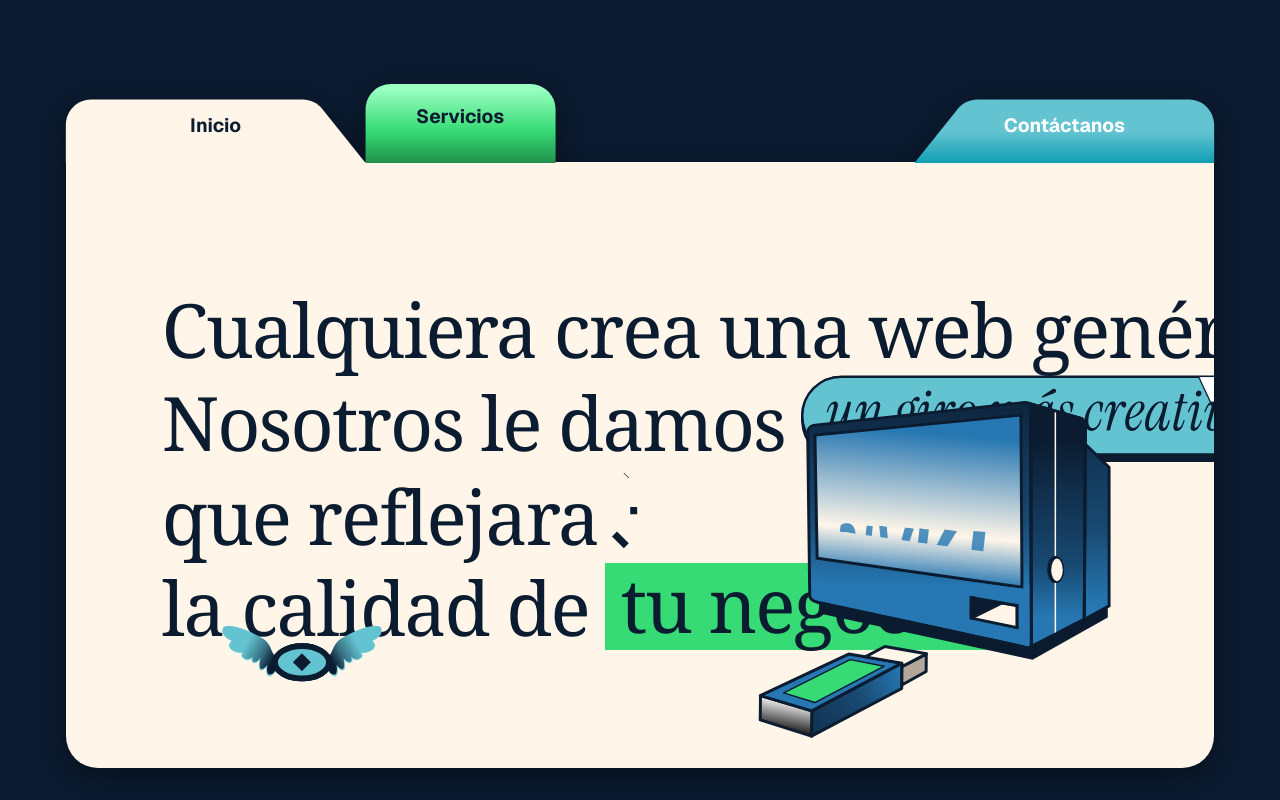
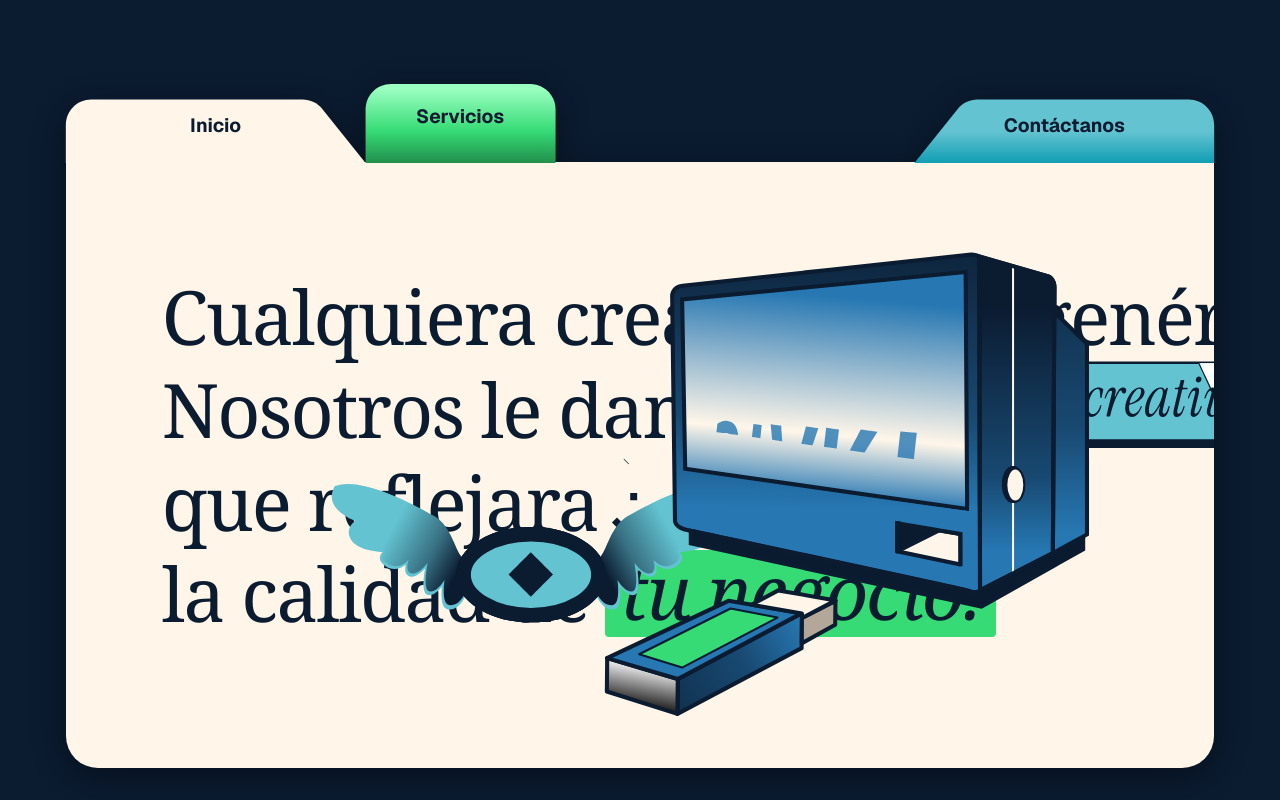
Before and after one commit to CambIAlo/cambialo-web, a Next.js app: page / in a window 1280 px wide. Built offline with nearby package versions, Linux system fonts and the light colour scheme.

Commit message:
Inicio, letras cambiadas y cursivas agregadas

```diff
--- a/app/page.tsx
+++ b/app/page.tsx
@@ -1,18 +1,23 @@
 "use client";
 
-import { useEffect, useRef } from "react";
+import { useEffect, useRef, useState } from "react";
 import lottie from "lottie-web";
 
+// Importaciones de Texto y Seraphim
 import animGiro from "@/assets/animaciones/Camb_Giro creativo_Idel.json";
 import animLineas from "@/assets/animaciones/Camb_Lineas_Idel.json";
 import animSeraphim from "@/assets/animaciones/Camb_Seraphim_Idel.json";
+
+// Importaciones de la PC (Los 3 estados)
 import animPcIdle from "@/assets/animaciones/Camb_Pc Home_Idel.json";
+import animPcTrigger from "@/assets/animaciones/Camb_Pc Home_Triger.json";
+import animPcReturn from "@/assets/animaciones/Camb_Pc Home_Idel return.json";
 
 export default function InicioPage() {
   return (
-    // justify-start y pl-12 alinean todo el bloque al margen izquierdo
-    <div className="relative w-full h-full flex flex-col justify-start items-start pl-12 md:pl-24 pt-20 md:pt-32">
+    <div className="relative w-full h-full flex flex-col justify-start items-start pl-12 md:pl-24 pt-20 md:pt-[10%]">
 
+      {/* ================= BLOQUE DE TEXTO CENTRAL ================= */}
       <div className="relative z-10 flex flex-col font-serif text-[#0B1B30] text-[40px] md:text-[55px] lg:text-[75px] leading-[1.05] tracking-tight w-fit">
 
         <p className="whitespace-nowrap">Cualquiera crea una web genérica con IA...</p>
@@ -33,48 +38,134 @@ export default function InicioPage() {
 
         <div className="flex items-center mt-2">
           <p className="whitespace-nowrap">la calidad de</p>
-          <span className="bg-[#36DB75] px-4 pt-1 pb-2 ml-4 flex items-center justify-center whitespace-nowrap leading-none">
+          <span className="bg-[#36DB75] px-4 pt-1 pb-2 ml-4 flex items-center justify-center whitespace-nowrap leading-none rounded-sm italic">
             tu negocio.
           </span>
         </div>
 
       </div>
 
-      <div className="absolute bottom-10 left-10 md:left-24 w-[180px] md:w-[280px] h-[100px] md:h-[130px] pointer-events-none z-20">
+      {/* ================= PERSONAJES FLOTANTES ================= */}
+
+      {/* Seraphim - Tamaño Masivo Aumentado (w-[550px] en PC) */}
+      <div className="absolute bottom-[5%] left-[5%] md:left-[10%] w-[250px] md:w-[240px] lg:w-[700px] pointer-events-none z-20">
         <LottieNativo animacionData={animSeraphim} />
       </div>
 
-      {/* Aquí el TV se activa solo, pero START depende del archivo JSON */}
-      <div className="absolute bottom-4 right-10 md:right-24 w-[220px] md:w-[400px] h-[200px] md:h-[370px] pointer-events-none z-20">
-        <LottieNativo animacionData={animPcIdle} hoverActivo={false} />
+      {/* PC Interactiva (3 Fases) - Aumentada proporcionalmente */}
+      <div className="absolute bottom-[2%] right-[5%] md:right-[10%] w-[250px] md:w-[450px] lg:w-[550px] z-20">
+        <LottiePcInteractivo
+          animIdel={animPcIdle}
+          animTrigger={animPcTrigger}
+          animReturn={animPcReturn}
+        />
       </div>
 
     </div>
   );
 }
 
-function LottieNativo({ animacionData, hoverActivo = false }: { animacionData: any, hoverActivo?: boolean }) {
+// =======================================================================
+// COMPONENTE 1: Lottie Nativo Simple (Giro, Lineas, Seraphim)
+// =======================================================================
+function LottieNativo({ animacionData }: { animacionData: any }) {
   const containerRef = useRef<HTMLDivElement>(null);
-  const animRef = useRef<any>(null);
 
   useEffect(() => {
     if (!containerRef.current) return;
-    animRef.current = lottie.loadAnimation({
+    const anim = lottie.loadAnimation({
       container: containerRef.current,
       renderer: "svg",
       loop: true,
-      autoplay: !hoverActivo,
+      autoplay: true,
       animationData: animacionData,
     });
-    return () => animRef.current?.destroy();
-  }, [animacionData, hoverActivo]);
+    return () => anim.destroy();
+  }, [animacionData]);
+
+  return <div ref={containerRef} className="w-full h-full flex items-center justify-center" />;
+}
+
+// =======================================================================
+// COMPONENTE 2: Máquina de Estados para la PC (Idle -> Trigger -> Return)
+// =======================================================================
+function LottiePcInteractivo({ animIdel, animTrigger, animReturn }: { animIdel: any, animTrigger: any, animReturn: any }) {
+  const containerIdel = useRef<HTMLDivElement>(null);
+  const containerTrigger = useRef<HTMLDivElement>(null);
+  const containerReturn = useRef<HTMLDivElement>(null);
+
+  // Fases: "idel" (bucle inicial) | "trigger" (entra el USB) | "return" (sale el USB)
+  const [fase, setFase] = useState("idel");
+
+  const animIdelRef = useRef<any>(null);
+  const animTriggerRef = useRef<any>(null);
+  const animReturnRef = useRef<any>(null);
+
+  useEffect(() => {
+    if (!containerIdel.current || !containerTrigger.current || !containerReturn.current) return;
+
+    // 1. Cargamos el Estado Base (Looping infinito)
+    animIdelRef.current = lottie.loadAnimation({
+      container: containerIdel.current, renderer: "svg", loop: true, autoplay: true, animationData: animIdel
+    });
+
+    // 2. Cargamos el Trigger de entrada (Sin loop, arranca apagado)
+    animTriggerRef.current = lottie.loadAnimation({
+      container: containerTrigger.current, renderer: "svg", loop: false, autoplay: false, animationData: animTrigger
+    });
+
+    // 3. Cargamos el Return de salida (Sin loop, arranca apagado)
+    animReturnRef.current = lottie.loadAnimation({
+      container: containerReturn.current, renderer: "svg", loop: false, autoplay: false, animationData: animReturn
+    });
+
+    // Evento mágico: Cuando el Return termina su animación, volvemos a poner la fase "idel"
+    const handleReturnComplete = () => setFase("idel");
+    animReturnRef.current.addEventListener('complete', handleReturnComplete);
+
+    return () => {
+      animIdelRef.current?.destroy();
+      animTriggerRef.current?.destroy();
+      animReturnRef.current?.destroy();
+    };
+  }, [animIdel, animTrigger, animReturn]);
+
+  // Controlador de Reproducción basado en la Fase actual
+  useEffect(() => {
+    if (fase === "trigger") {
+      animTriggerRef.current?.goToAndPlay(0, true);
+    } else if (fase === "return") {
+      animReturnRef.current?.goToAndPlay(0, true);
+    } else if (fase === "idel") {
+      animIdelRef.current?.play();
+    }
+  }, [fase]);
 
   return (
     <div
-      ref={containerRef}
-      className={`w-full h-full flex items-center justify-center ${hoverActivo ? "cursor-pointer pointer-events-auto" : "pointer-events-none"}`}
-      onMouseEnter={() => hoverActivo && animRef.current?.play()}
-      onMouseLeave={() => hoverActivo && animRef.current?.stop()}
-    />
+      className="w-full aspect-square relative cursor-pointer"
+      onMouseEnter={() => setFase("trigger")}
+      onMouseLeave={() => {
+        // Solo lanzamos la animación de salida si actualmente estaba el trigger activo
+        if (fase === "trigger") setFase("return");
+      }}
+    >
+      {/*
+        Usamos opacidad y z-index en lugar de ocultarlos (display:none) para que los SVG
+        no se deformen al desaparecer y reaparecer.
+      */}
+      <div
+        ref={containerIdel}
+        className={`absolute inset-0 transition-opacity duration-100 ${fase === 'idel' ? 'opacity-100 z-10' : 'opacity-0 z-0'}`}
+      />
+      <div
+        ref={containerTrigger}
+        className={`absolute inset-0 transition-opacity duration-100 ${fase === 'trigger' ? 'opacity-100 z-10' : 'opacity-0 z-0'}`}
+      />
+      <div
+        ref={containerReturn}
+        className={`absolute inset-0 transition-opacity duration-100 ${fase === 'return' ? 'opacity-100 z-10' : 'opacity-0 z-0'}`}
+      />
+    </div>
   );
 }
--- a/components/FolderLayout.jsx
+++ b/components/FolderLayout.jsx
@@ -55,7 +55,7 @@ export default function FolderLayout({ children }) {
           <Link href="/servicios" className="absolute top-[65%] left-[35.2%] -translate-x-1/2 -translate-y-1/2 font-bold text-[4vw] sm:text-[2vw] lg:text-[1.5vw] text-[#0B1B30] hover:-translate-y-1 transition-transform">
             Servicios
           </Link>
-          <Link href="/contacto" className={`absolute top-[72%] left-[84.9%] -translate-x-1/2 -translate-y-1/2 font-bold text-[4vw] sm:text-[2vw] lg:text-[1.5vw] hover:-translate-y-1 transition-transform ${activeTab === 'contacto' ? 'text-[#0B1B30]' : 'text-white'}`}>
+          <Link href="/contacto" className={`absolute top-[72%] left-[84.9%] -translate-x-1/2 -translate-y-1/2 font-bold text-[4vw] sm:text-[2vw] lg:text-[1.5vw] hover:-translate-y-1 transition-transform ${activeTab === 'contacto' ? 'text-[#0B1B30]' : 'text-[#0B1B30]'}`}>
             Contáctanos
           </Link>
         </div>
```
